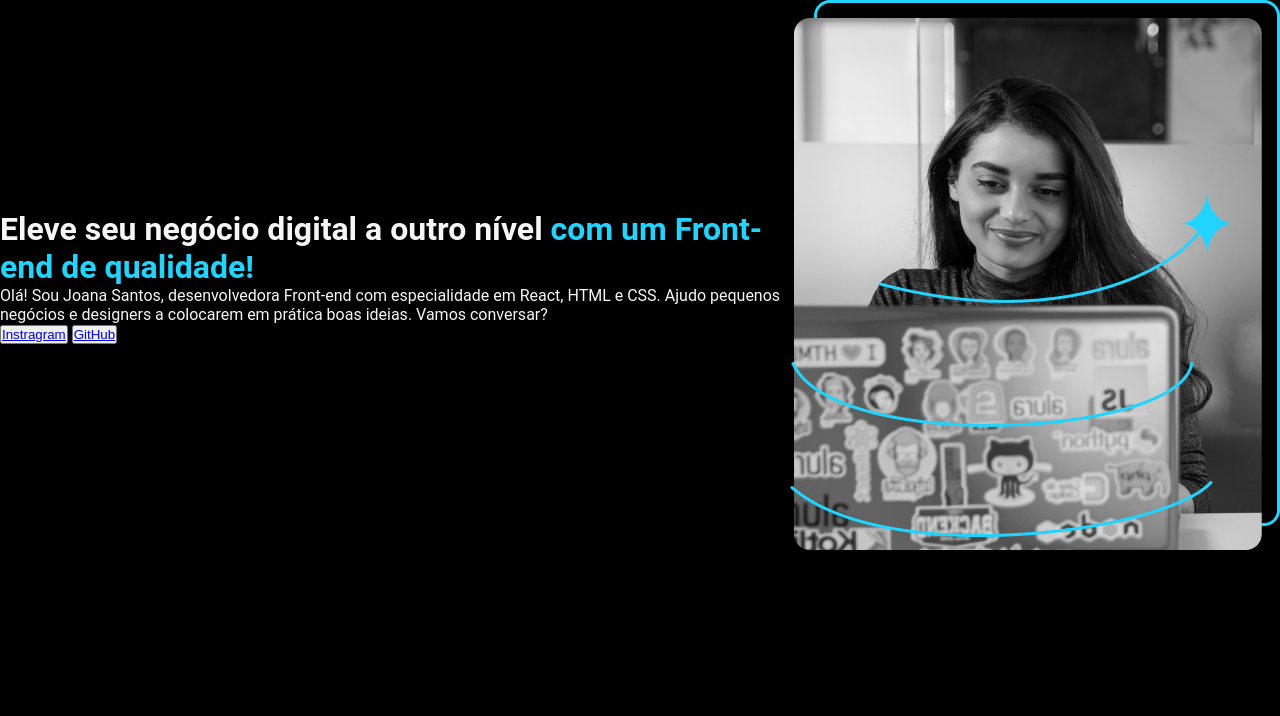
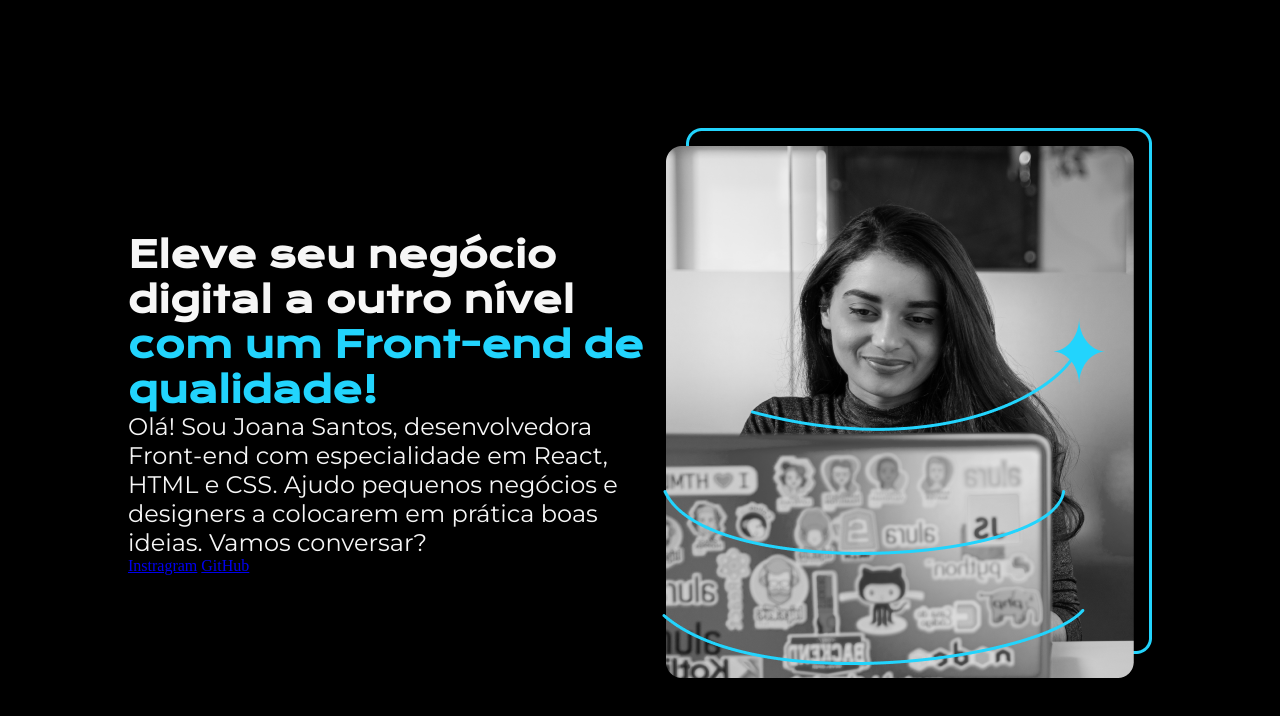
Before and after one commit to ree1moreno/frontend_alura_formacao, a plain HTML site: page frontend/html_css_posicionamento_e_flexbox/index.html in a window 1280 px wide. Drawn offline with nearby package versions, Linux system fonts and the light colour scheme.

Commit message:
html-css posicionamento e flexbox parte 3

```diff
--- a/frontend/html_css_posicionamento_e_flexbox/index.html
+++ b/frontend/html_css_posicionamento_e_flexbox/index.html
@@ -11,17 +11,13 @@
     <body>
         <header></header>
         <main class="presentation">
-            <div class="text">
-                <h1>Eleve seu negócio digital a outro nível <strong class="emphasis-title">com um Front-end de qualidade!</strong></h1>
-                <p>Olá! Sou Joana Santos, desenvolvedora Front-end com especialidade em React, HTML e CSS. Ajudo pequenos negócios e designers a colocarem em prática boas ideias. Vamos conversar?</p>
-                <div class="buttons">
-                    <button class="instagram"><a href="http://instagram.com/rafaballerini" target="_blank" rel="noopener noreferrer">Instragram</a></button>
-                    <button class="github"><a href="http://github.com/guilhermeonrails" target="_blank" rel="noopener noreferrer">GitHub</a></button>
-                </div>
-            </div>
-            <div class="image">
-                <img src="Rectangle 47.png" alt="foto da Joana Santos trabalhando no notebook">
-            </div>
+            <section class="presentation__content">
+                <h1 class="presentation__content__title">Eleve seu negócio digital a outro nível <strong class="emphasis-title">com um Front-end de qualidade!</strong></h1>
+                <p class="presentation__content__text">Olá! Sou Joana Santos, desenvolvedora Front-end com especialidade em React, HTML e CSS. Ajudo pequenos negócios e designers a colocarem em prática boas ideias. Vamos conversar?</p>
+                <a href="http://instagram.com/rafaballerini" target="_blank" rel="noopener noreferrer">Instragram</a>
+                <a href="http://github.com/guilhermeonrails" target="_blank" rel="noopener noreferrer">GitHub</a>
+            </section>
+            <img src="Rectangle 47.png" alt="foto da Joana Santos trabalhando no notebook">
         </main>
         <footer></footer>
     </body>
--- a/frontend/html_css_posicionamento_e_flexbox/style.css
+++ b/frontend/html_css_posicionamento_e_flexbox/style.css
@@ -1,3 +1,5 @@
+@import url('https://fonts.googleapis.com/css2?family=Krona+One&family=Montserrat:ital,wght@0,100..900;1,100..900&display=swap');
+
 * {
     box-sizing: border-box;
     margin: 0;
@@ -7,7 +9,6 @@
 body {
     background-color: #000;
     color: #F6F6F6;
-    font-family: 'Roboto', sans-serif;
     height: 100vh;
 }
 
@@ -18,4 +19,21 @@ body {
 .presentation {
     align-items: center;
     display: flex;
+    justify-content: space-between;
+    margin: 10%;
 }
+
+.presentation__content {
+    width: 615px;
+}
+
+.presentation__content__title {
+    font-size: 36px;
+    font-family: "Krona One", serif;
+}
+
+.presentation__content__text {
+    font-size: 24px;
+    font-family:"Montserrat", serif;
+    font-weight: 400;
+}
```
